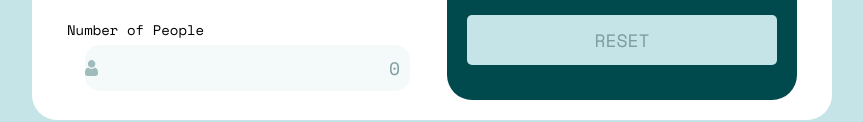
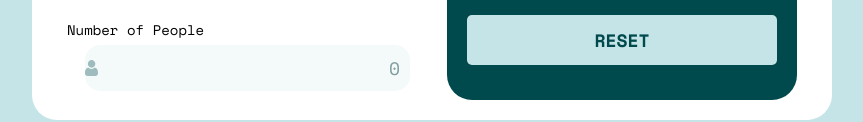
Before and after one commit to aklepper20/tip-calculater, a plain HTML site: page index.html in a window 1280 px wide. Shown: the part 546-668 px from the top of the page, without its empty margins (208-1071 px from the left). Drawn offline with nearby package versions, Linux system fonts and the light colour scheme.

Commit message:
adds font weight to reset button

```diff
--- a/style.css
+++ b/style.css
@@ -154,7 +154,8 @@ p {
   background: none;
   border: none;
   font-size: 18px;
-  color: hsl(184, 14%, 56%);
+  color: hsl(183, 100%, 15%);
+  font-weight: 700;
 }
 
 .amount {
```
